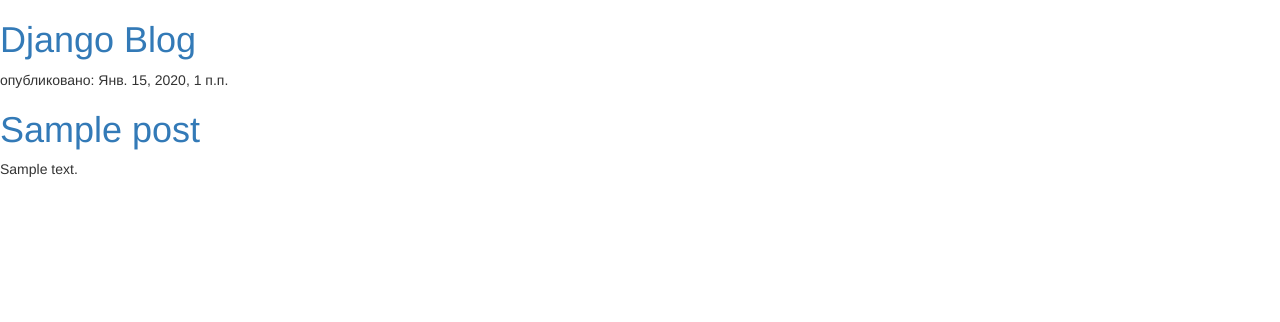
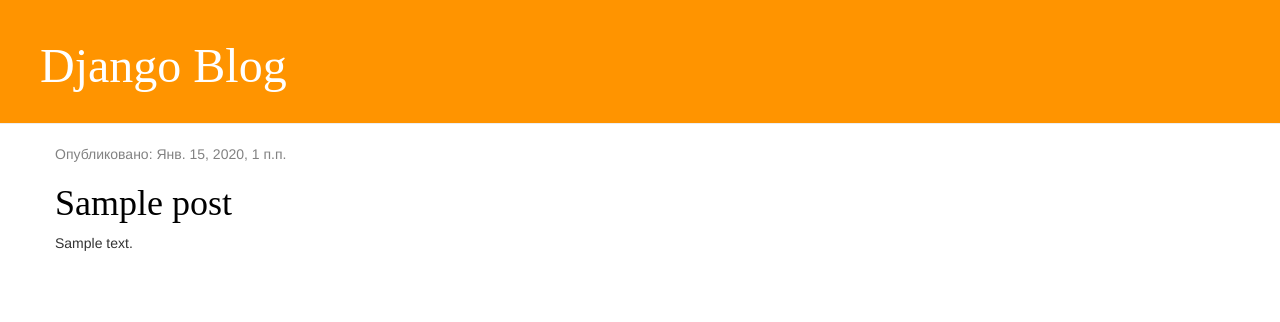
Before and after one commit to gengolovin/blogdjango, a Django app: template bg/templates/bg/post_list.html in a window 1280 px wide. Shown: the top 322 px of the page. Run offline with Django 3.2, Linux system fonts and the light colour scheme; the template is opened without the code that fills it: values that come from a table or form of the project are taken from there, others are empty; tables that the repository leaves empty hold one stand-in row (values such as "Sample post"); some libraries are stand-ins or nearby versions.

Commit message:
css modify

```diff
--- /dev/null
+++ b/bg/static/css/bg.css
@@ -0,0 +1,51 @@
+h1 a {
+    color: #FCA205;
+    font-family: 'Lobster';
+}
+
+.page-header {
+    background-color: #ff9400;
+    margin-top: 0;
+    padding: 20px 20px 20px 40px;
+}
+
+.page-header h1, .page-header h1 a, .page-header h1 a:visited, .page-header h1 a:active {
+    color: #ffffff;
+    font-size: 36pt;
+    text-decoration: none;
+}
+
+.content {
+    margin-left: 40px;
+}
+
+h1, h2, h3, h4 {
+    font-family: 'Lobster', cursive;
+}
+
+.date {
+    color: #828282;
+}
+
+.save {
+    float: right;
+}
+
+.post-form textarea, .post-form input {
+    width: 100%;
+}
+
+.top-menu, .top-menu:hover, .top-menu:visited {
+    color: #ffffff;
+    float: right;
+    font-size: 26pt;
+    margin-right: 20px;
+}
+
+.post {
+    margin-bottom: 70px;
+}
+
+.post h1 a, .post h1 a:visited {
+    color: #000000;
+}
--- a/bg/templates/bg/post_list.html
+++ b/bg/templates/bg/post_list.html
@@ -1,25 +1,32 @@
-<!DOCTYPE html>
+{% load static %}
 <html lang="en">
 <head>
     <link rel="stylesheet" href="//maxcdn.bootstrapcdn.com/bootstrap/3.2.0/css/bootstrap.min.css">
     <link rel="stylesheet" href="//maxcdn.bootstrapcdn.com/bootstrap/3.2.0/css/bootstrap-theme.min.css">
-
+    <link rel="stylesheet" href="{% static 'css/bg.css' %}">
     <meta charset="UTF-8">
     <title>Мой первый блок на django</title>
 </head>
 <body>
-    <div>
-        <h1><a href="/">Django Blog</a> </h1>
+<div class="page-header">
+    <h1><a href="/">Django Blog</a></h1>
+</div>
+
+<div class="content container">
+    <div class="row">
+        <div class="col-md-8">
+            {% for post in posts %}
+                <div class="post">
+                    <div class="date">
+                        <p>Опубликовано: {{ post.published_date }}</p>
+                    </div>
+                    <h1><a href="">{{ post.title }}</a></h1>
+                    <p>{{ post.text|linebreaksbr }}</p>
+                </div>
+            {% endfor %}
+        </div>
     </div>
-
-    {% for post in posts %}
-        <div>
-            <p>опубликовано: {{ post.published_date }}</p>
-            <h1><a href="">{{ post.title}}</a></h1>
-            <p>{{ post.text|linebreaksbr }}</p>
-        </div>
-
-        {% endfor %}
+</div>
 
 </body>
 </html>
```
